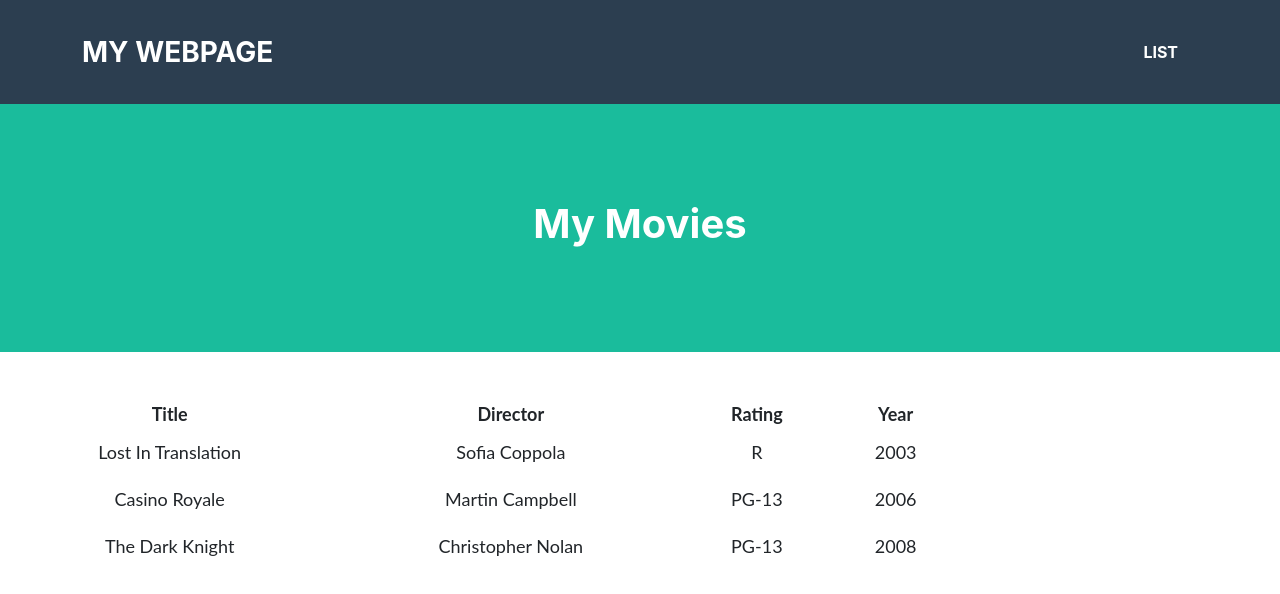
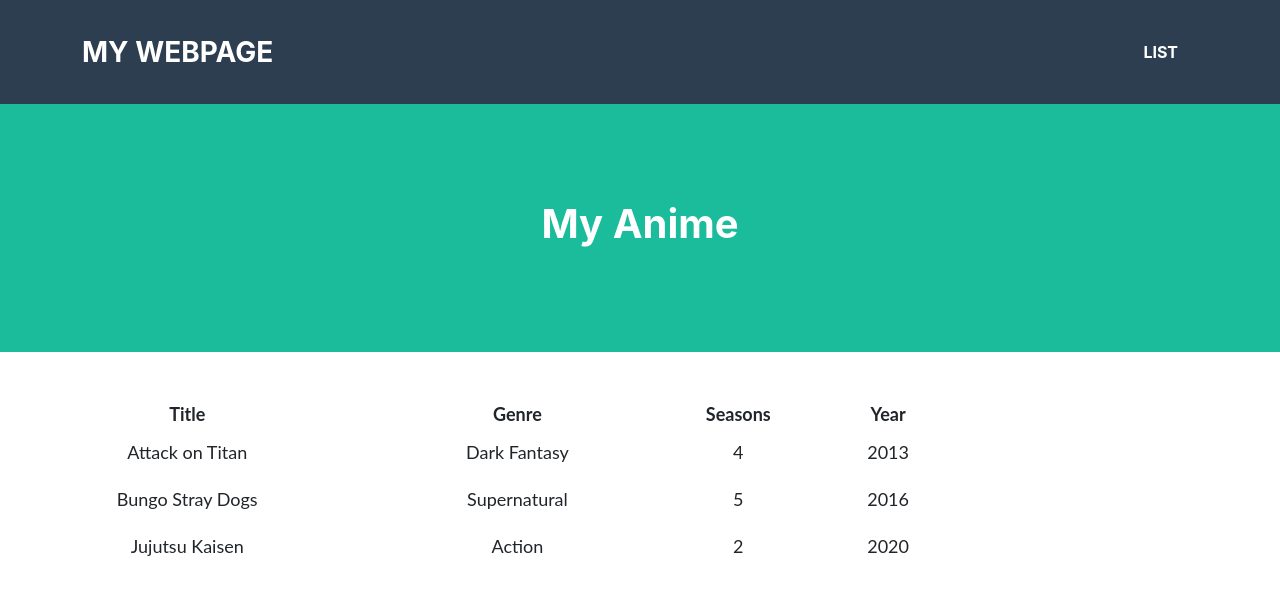
Before and after one commit to prajaktapandit7/prajaktapandit7.github.io, a plain HTML site: page list.html in a window 1280 px wide. Drawn offline with Linux system fonts and the light colour scheme.

Commit message:
updated list

```diff
--- a/list.html
+++ b/list.html
@@ -11,7 +11,7 @@
         <nav class="navbar navbar-expand-lg bg-secondary text-uppercase fixed-top" id="mainNav">
             <div class="container">
                 <!--This code defines the "My Webpage" link in the top right corner of the navigation pane-->
-                <a class="navbar-brand" href="">My Webpage</a>
+                <a class="navbar-brand" href="https://prajaktapandit7.github.io/">My Webpage</a>
                 <!--This code defines the "List" link in the top left corner of the navigation pane-->
                 <ul class="navbar-nav ms-auto">
                     <li class="nav-item mx-0 mx-lg-1"><a class="nav-link py-3 px-0 px-lg-3 rounded" href="./list.html">List</a></li>
@@ -20,7 +20,7 @@
         </nav>
         <!--This code creates the middle section of the webpage-->
         <header class="masthead bg-primary text-white text-center">
-            <h1>My Movies</h1>
+            <h1>My Anime</h1>
         </header>
         <!--Here is where the table will be loaded in.  The actual table will be loaded in JavaScript.-->
         <section class="mt-5 text-center">
--- a/list_data.json
+++ b/list_data.json
@@ -1,22 +1,22 @@
 {
-	"movies": [
+	"anime": [
 		{
-			"Title": "Lost In Translation",
-			"Director": "Sofia Coppola",
-			"Rating": "R",
-			"Year": "2003"
+			"Title": "Attack on Titan",
+			"Genre": "Dark Fantasy",
+			"Seasons": "4",
+			"Year": "2013"
 		},
 		{
-			"Title": "Casino Royale",
-			"Director": "Martin Campbell",
-			"Rating": "PG-13",
-			"Year": "2006"
+			"Title": "Bungo Stray Dogs",
+			"Genre": "Supernatural",
+			"Seasons": "5",
+			"Year": "2016"
 		},
 		{
-			"Title": "The Dark Knight",
-			"Director": "Christopher Nolan",
-			"Rating": "PG-13",
-			"Year": "2008"
+			"Title": "Jujutsu Kaisen",
+			"Genre": "Action",
+			"Seasons": "2",
+			"Year": "2020"
 		}
 	]
 }
```
